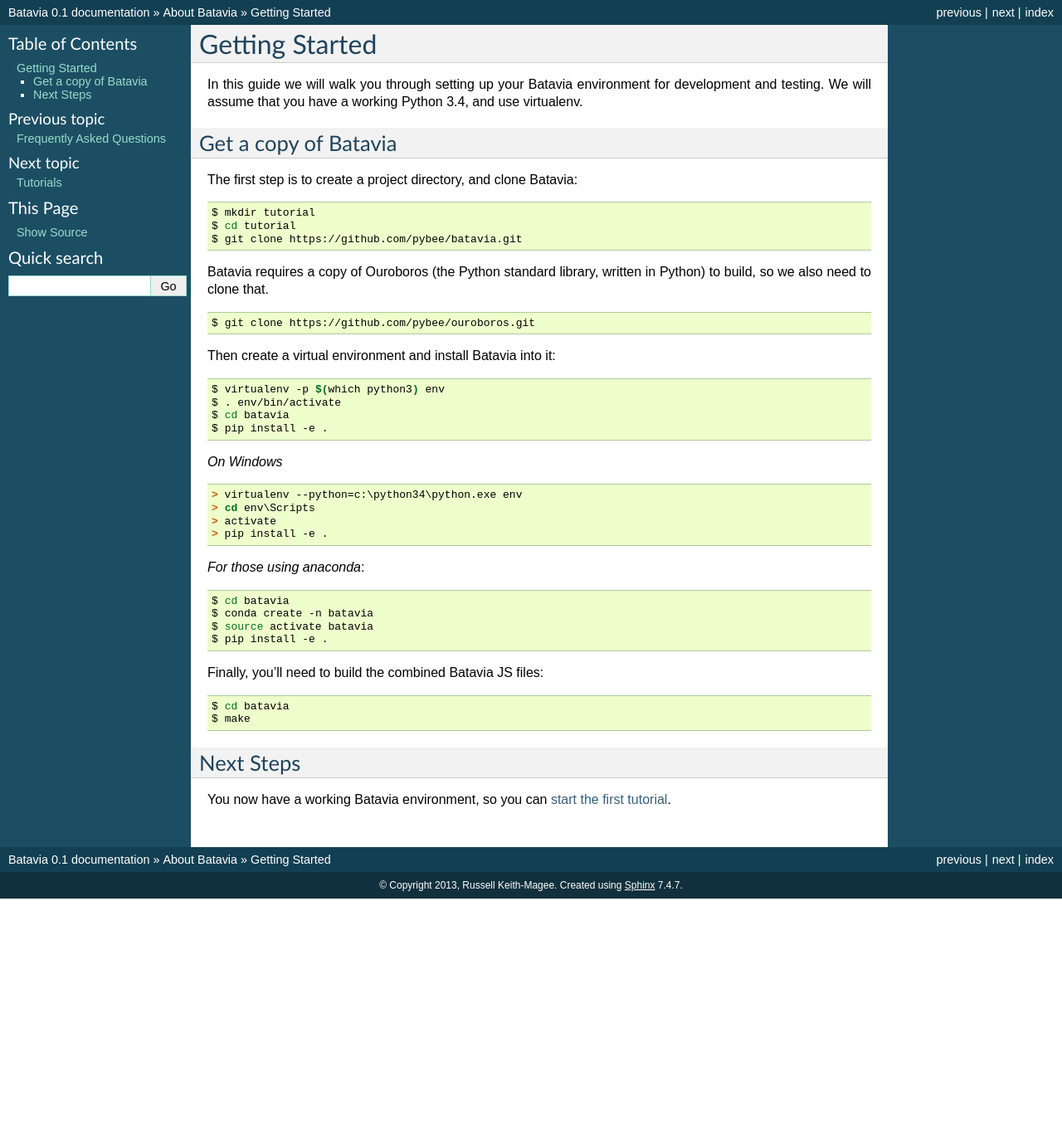
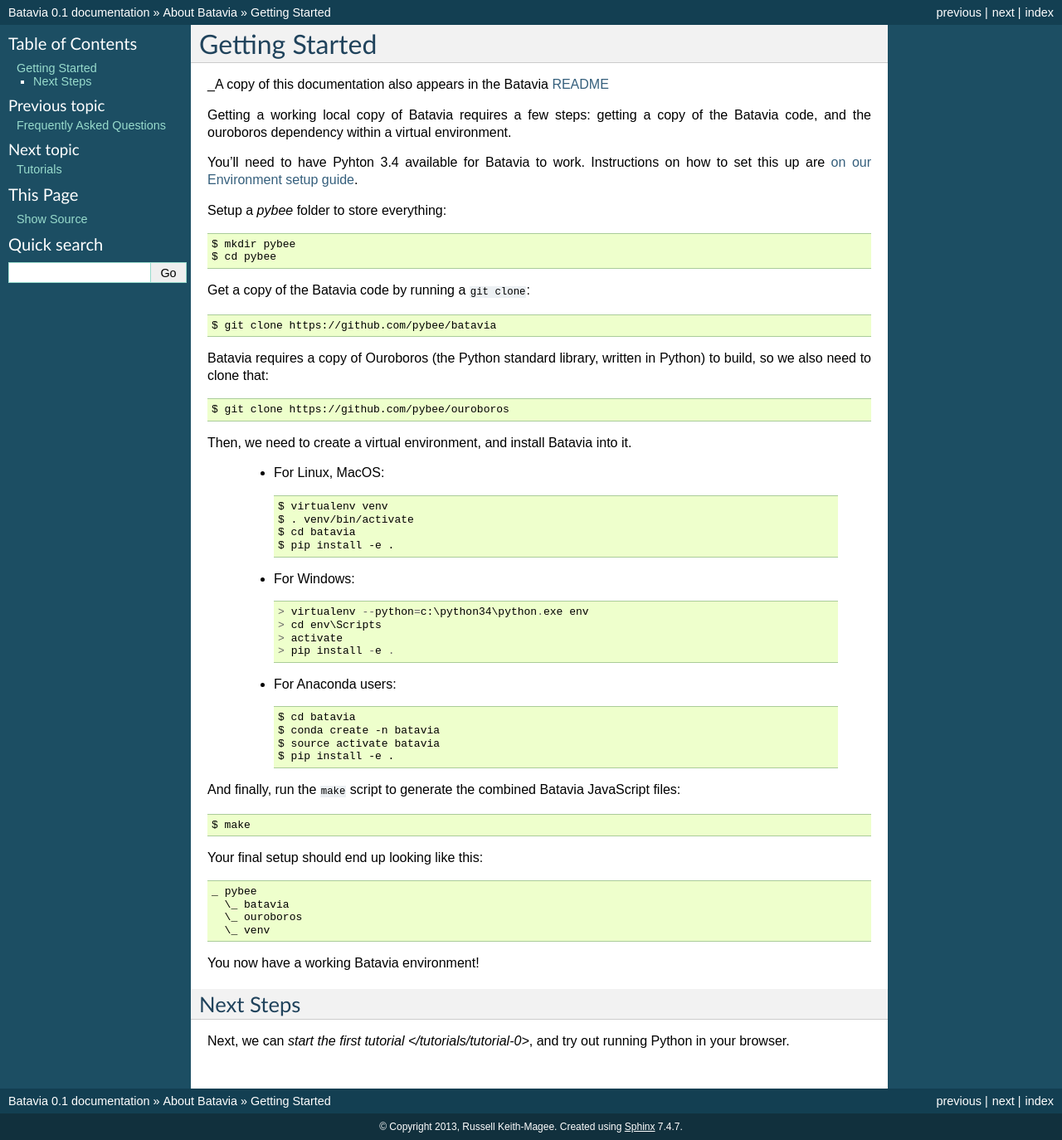
Before and after one commit to beeware/batavia, a Sphinx documentation site: the page built from docs/intro/getting-started.rst, in a window 1280 px wide. Shown: the whole page at 83% size. Built offline with Sphinx 7.4.7, drawn with Linux system fonts in a browser that asks for light colours; before the commit the page ends 1083 px from its top, so only the background shows below that.

Commit message:
Update README, Contributing, Internals

```diff
--- a/docs/intro/getting-started.rst
+++ b/docs/intro/getting-started.rst
@@ -1,63 +1,67 @@
 Getting Started
 ===============
 
-In this guide we will walk you through setting up your Batavia environment for
-development and testing. We will assume that you have a working Python 3.4,
-and use virtualenv.
+_A copy of this documentation also appears in the Batavia `README <https://github.com/pybee/batavia#getting-started>`_
 
-Get a copy of Batavia
----------------------
+Getting a working local copy of Batavia requires a few steps: getting a copy of
+the Batavia code, and the ouroboros dependency within a virtual environment.
 
-The first step is to create a project directory, and clone Batavia:
+You'll need to have Pyhton 3.4 available for Batavia to work. Instructions on
+how to set this up are `on our Environment setup guide
+<http://pybee.org/contributing/first-time/setup/>`_.
 
-.. code-block:: bash
+Setup a `pybee` folder to store everything::
 
-    $ mkdir tutorial
-    $ cd tutorial
-    $ git clone https://github.com/pybee/batavia.git
+   $ mkdir pybee
+   $ cd pybee
 
-Batavia requires a copy of Ouroboros (the Python standard library, written in Python) to build, so we also need to clone that.
+Get a copy of the Batavia code by running a :code:`git clone`::
 
-.. code-block:: bash
+   $ git clone https://github.com/pybee/batavia
 
-    $ git clone https://github.com/pybee/ouroboros.git
+Batavia requires a copy of Ouroboros (the Python standard library, written in
+Python) to build, so we also need to clone that::
 
-Then create a virtual environment and install Batavia into it:
+   $ git clone https://github.com/pybee/ouroboros
 
-.. code-block:: bash
+Then, we need to create a virtual environment, and install Batavia into it.
 
-    $ virtualenv -p $(which python3) env
-    $ . env/bin/activate
-    $ cd batavia
-    $ pip install -e .
+ * For Linux, MacOS::
 
-*On Windows*
+   $ virtualenv venv
+   $ . venv/bin/activate
+   $ cd batavia
+   $ pip install -e .
 
-.. code-block:: doscon
+ * For Windows::
 
-    > virtualenv --python=c:\python34\python.exe env
-    > cd env\Scripts
-    > activate
-    > pip install -e .
+   > virtualenv --python=c:\python34\python.exe env
+   > cd env\Scripts
+   > activate
+   > pip install -e .
 
-*For those using anaconda*:
+ * For Anaconda users::
 
-.. code-block:: bash
+   $ cd batavia
+   $ conda create -n batavia
+   $ source activate batavia
+   $ pip install -e .
 
-    $ cd batavia
-    $ conda create -n batavia
-    $ source activate batavia
-    $ pip install -e .
+And finally, run the :code:`make` script to generate the combined Batavia JavaScript files::
 
-Finally, you'll need to build the combined Batavia JS files:
+   $ make
 
-.. code-block:: bash
+Your final setup should end up looking like this::
 
-    $ cd batavia
-    $ make
+  _ pybee
+    \_ batavia
+    \_ ouroboros
+    \_ venv
+
+You now have a working Batavia environment!
 
 Next Steps
 ----------
 
-You now have a working Batavia environment, so you can :doc:`start the first
-tutorial </tutorials/tutorial-0>`.
+Next, we can `start the first tutorial </tutorials/tutorial-0>`, and try out
+running Python in your browser.
```
Also changed, not shown: README.rst (+67 -57 lines), docs/internals/contributing.rst (+25 -7 lines).
